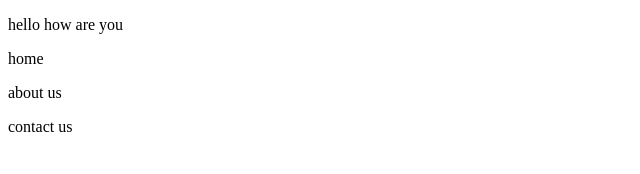
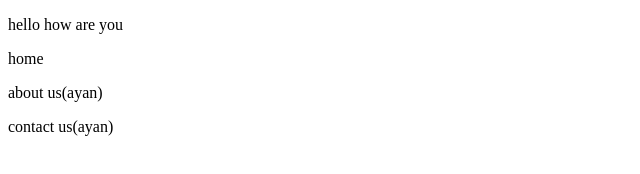
Before and after one commit to SahraanDev/demo2, a plain HTML site: page index.html in a window 1280 px wide. Shown: the whole page, without its empty margins (0-640 px from the left). Drawn offline with Linux system fonts and the light colour scheme.

Commit message:
contact name added

```diff
--- a/index.html
+++ b/index.html
@@ -8,7 +8,7 @@
 <body>
     <p>hello how are you</p>
     <p>home</p>
-    <p>about us</p>
-    <p>contact  us</p>
+    <p>about us(ayan)</p>
+    <p>contact  us(ayan)</p>
 </body>
 </html>
```
